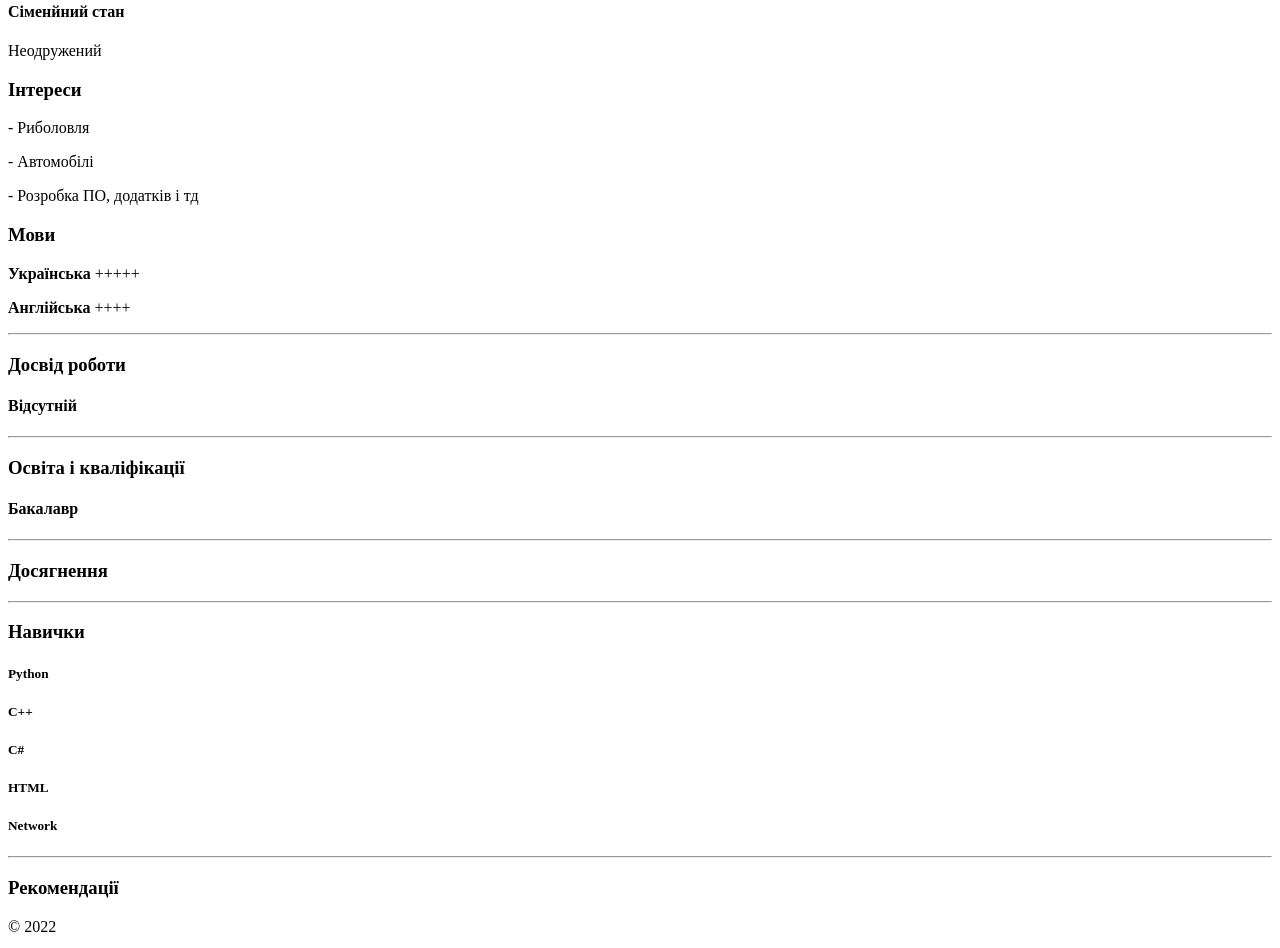
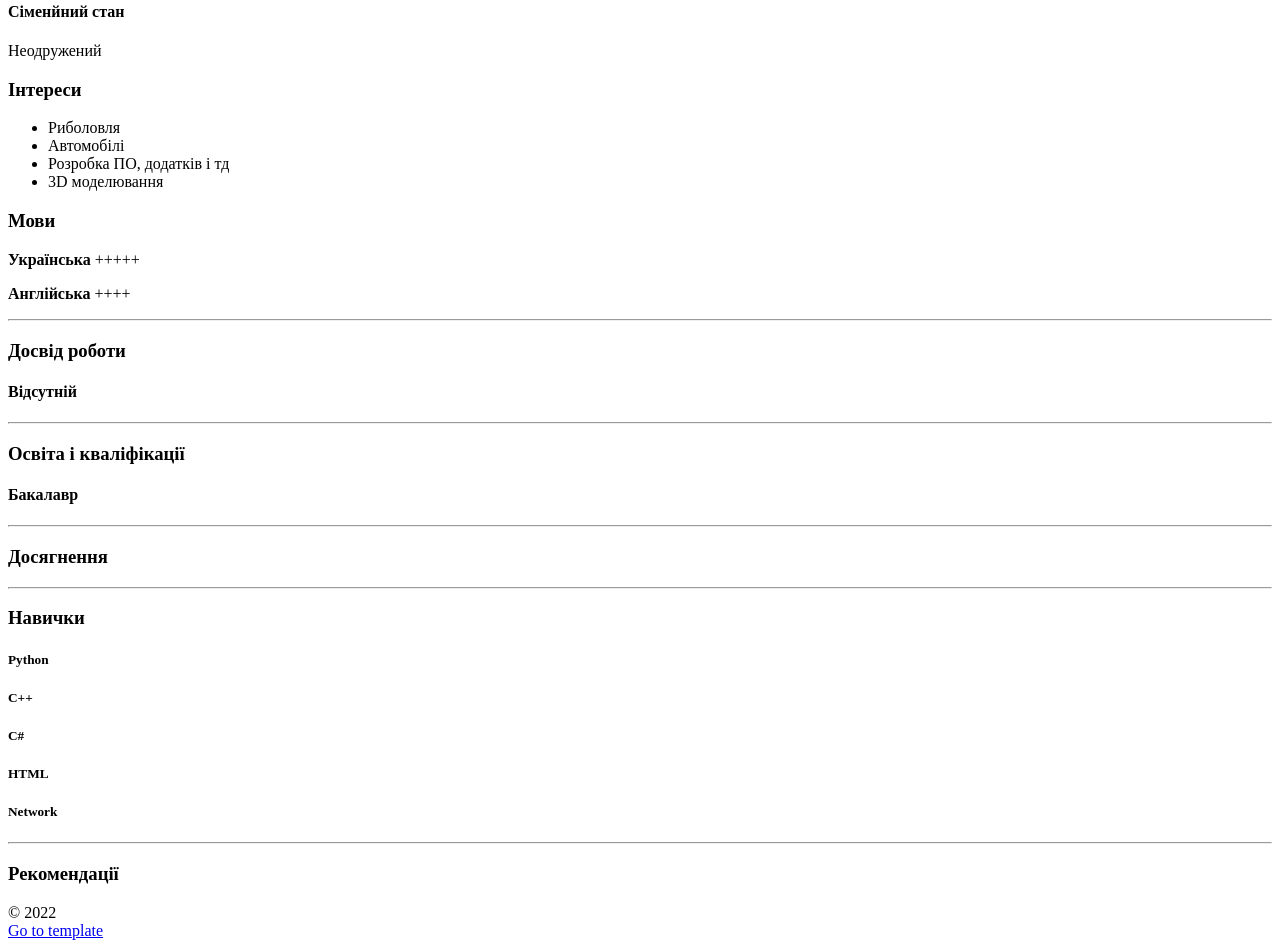
Before and after one commit to BohdanVlas/WebDesign_2022, a plain HTML site: page Labs/Lab1/CVpage.html in a window 1280 px wide. Shown: the part 614-1562 px from the top of the page. Drawn offline with Linux system fonts and the light colour scheme.

Commit message:
Lab1 added

```diff
--- a/Labs/Lab1/CVpage.html
+++ b/Labs/Lab1/CVpage.html
@@ -4,7 +4,7 @@
     <meta charset="UTF-8">
     <meta http-equiv="X-UA-Compatible" content="IE=edge">
     <meta name="viewport" content="width=device-width, initial-scale=1.0">
-    <title>Document</title>
+    <title>My CV</title>
 </head>
 <body>
     <header>
@@ -29,9 +29,12 @@
         <h4>Сіменйний стан</h4>
         Неодружений
         <h3>Інтереси</h3>
-        <P> - Риболовля</P>
-        <P> - Автомобілі</P>
-        - Розробка ПО, додатків і тд
+        <ul>
+            <li>Риболовля</li>
+            <li>Автомобілі</li>
+            <li>Розробка ПО, додатків і тд</li>
+            <li>3D моделювання</li>
+        </ul>
         <h3>Мови</h3>
         <P><B>Українська</B>    +++++ </P>
         <B>Англійська</B>   ++++
@@ -60,6 +63,9 @@
         <div>
             &copy; 2022
         </div>
+        <div>
+            <a href="./template.html"target="_blank">Go to template
+        </div>
     </footer>
 </body>
 </html>
```
Also changed, not shown: Labs/Lab1/template.html (added, +12 -0 lines).
